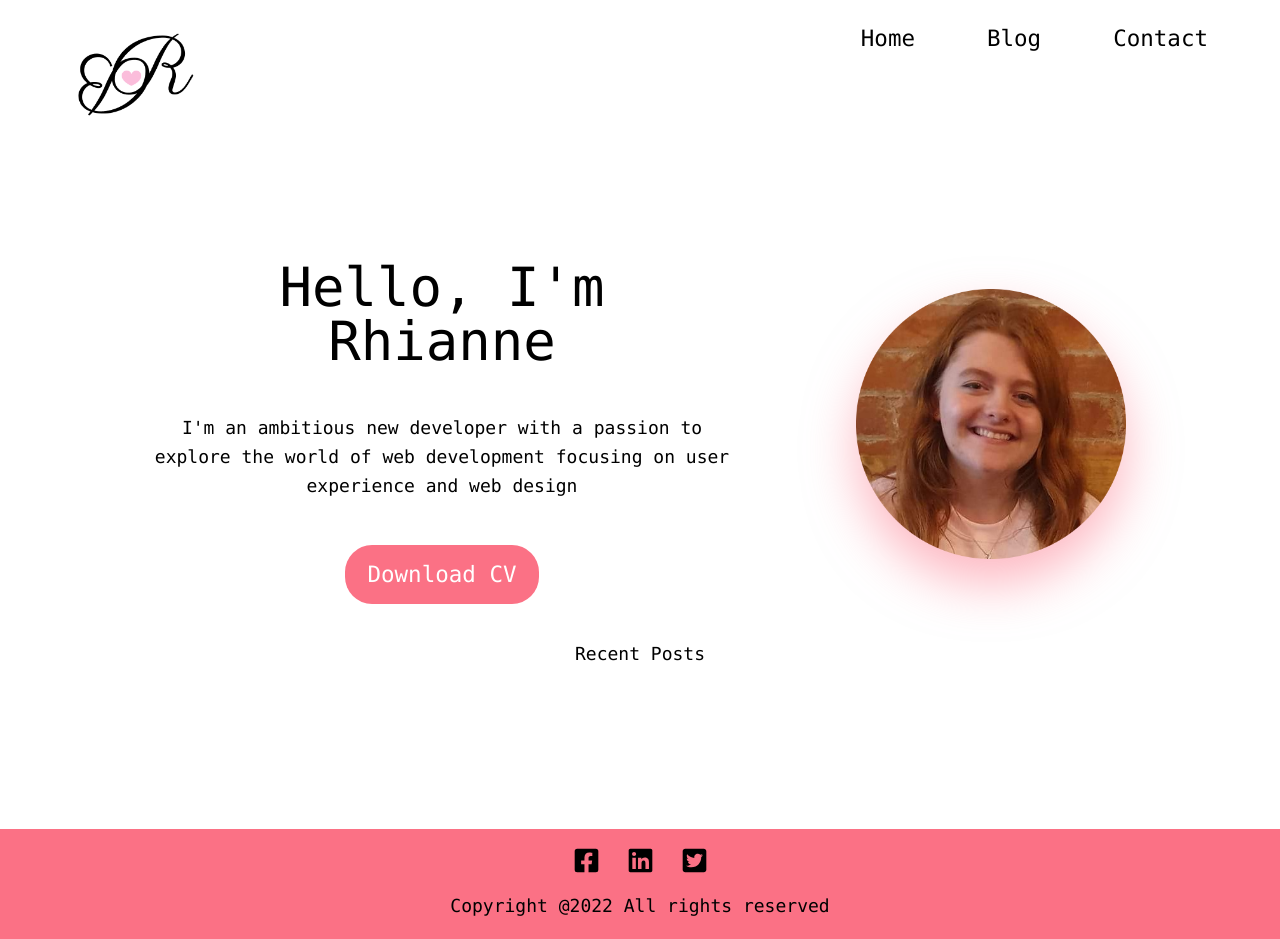
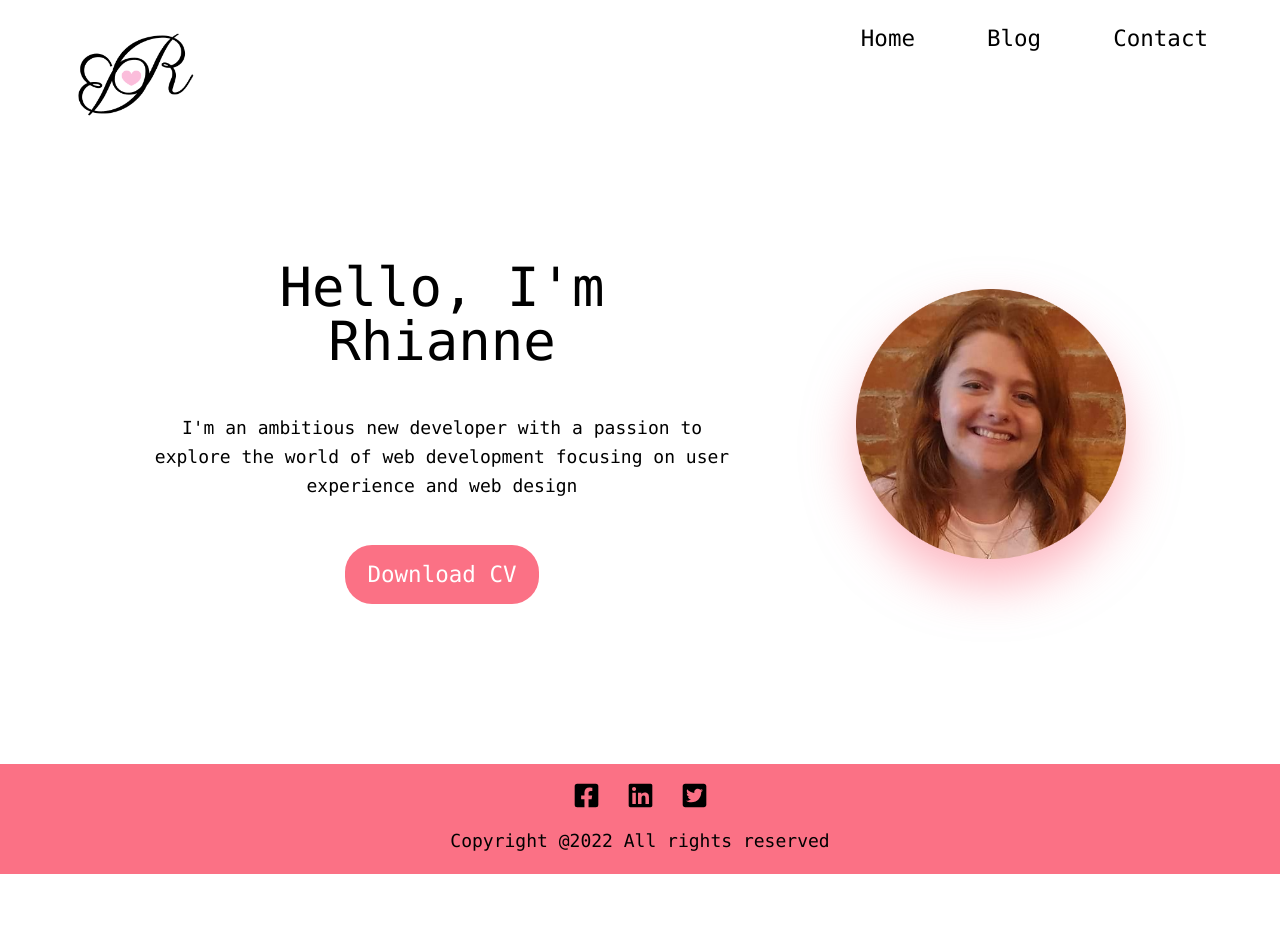
Before and after one commit to RhianneB/next-blog2, a Next.js app: page / in a window 1280 px wide. After the commit the page ends 874 px from the top, so only its background shows below. Built offline with nearby package versions, Linux system fonts and the light colour scheme.

Commit message:
deleted text

```diff
--- a/pages/index.js
+++ b/pages/index.js
@@ -30,7 +30,6 @@ export default function Home() {
                 </a>
             </div>
           </div>
-          <h4 className='text-center mt-8'>Recent Posts</h4>
       </div>
       <Footer/>
     </div>
```
